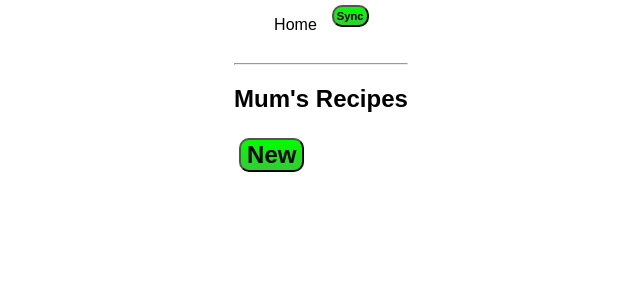
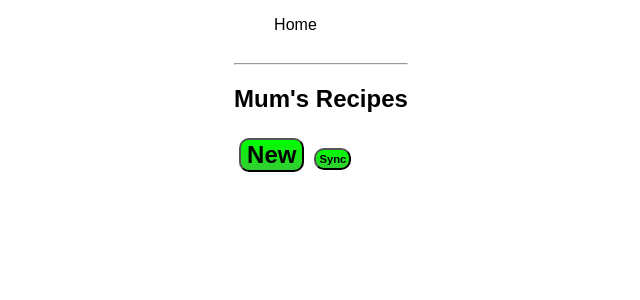
Before and after one commit to nikrb/recipes2, a React (Create React App) app in the folder client/: page / in a window 1280 px wide. Shown: the top 300 px of the page, without its empty margins (319-959 px from the left). Built offline with nearby package versions, Linux system fonts and the light colour scheme.

Commit message:
move sync button to recipe list page from menu bar

```diff
--- a/client/src/App.js
+++ b/client/src/App.js
@@ -2,7 +2,6 @@ import React, { Component } from 'react';
 import {BrowserRouter as Router, Route, Link} from 'react-router-dom';
 import RecipeList from './RecipeList';
 import Recipe from './Recipe';
-import RecipeActions from './RecipeActions';
 import './App.css';
 
 class App extends Component {
@@ -23,15 +22,7 @@ class App extends Component {
       console.log('service worker is not supported');
     }
   };
-  syncBackend = () => {
-    RecipeActions.syncBackend();
-  };
   render = () => {
-    const sync_style = {
-      fontSize: ".7em",
-      height: "2em",
-      padding: "3px"
-    };
     return (
       <div className="App">
         <Router>
@@ -40,7 +31,6 @@ class App extends Component {
               <ul>
                 <li><Link to="/">Home</Link></li>
               </ul>
-              <button type="button" style={sync_style} onClick={this.syncBackend} >Sync</button>
             </div>
             <hr/>
             <h2>Mum's Recipes</h2>
--- a/client/src/RecipeList.js
+++ b/client/src/RecipeList.js
@@ -52,6 +52,9 @@ export default class RecipeList extends React.Component {
       this.getRecipeList();
     });
   };
+  syncBackend = () => {
+    RecipeActions.syncBackend();
+  };
   render = () => {
     if( this.state.goRecipe){
       return (
@@ -67,10 +70,16 @@ export default class RecipeList extends React.Component {
           item_id={recipe.name} item_text={recipe.name} deleteClicked={this.deleteClicked} />
       );
     });
+    const sync_style = {
+      fontSize: ".7em",
+      height: "2em",
+      padding: "3px"
+    };
     return (
       <div>
         <div>
           <button type="button" onClick={this.newClick}>New</button>
+          <button type="button" style={sync_style} onClick={this.syncBackend} >Sync</button>
         </div>
         <div>
           <ul>
```
